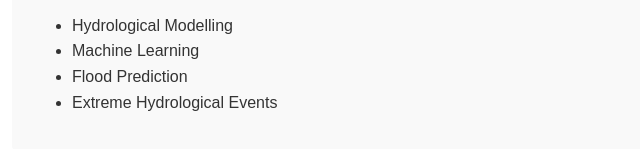
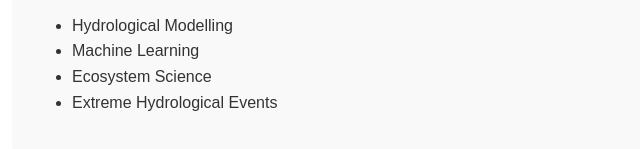
Before and after one commit to Sigmundteq/JunhaoWang.github.io, a plain HTML site: page index.html in a window 1280 px wide. Shown: the part 2399-2548 px from the top of the page, 228-868 px from the left. Drawn offline with Linux system fonts and the light colour scheme.

Commit message:
Update index.html

```diff
--- a/index.html
+++ b/index.html
@@ -157,5 +157,5 @@
                 <ul>
                     <li>Hydrological Modelling</li>
                     <li>Machine Learning</li>
-                    <li>Flood Prediction</li>
+                    <li>Ecosystem Science</li>
                     <li>Extreme Hydrological Events</li>
```
